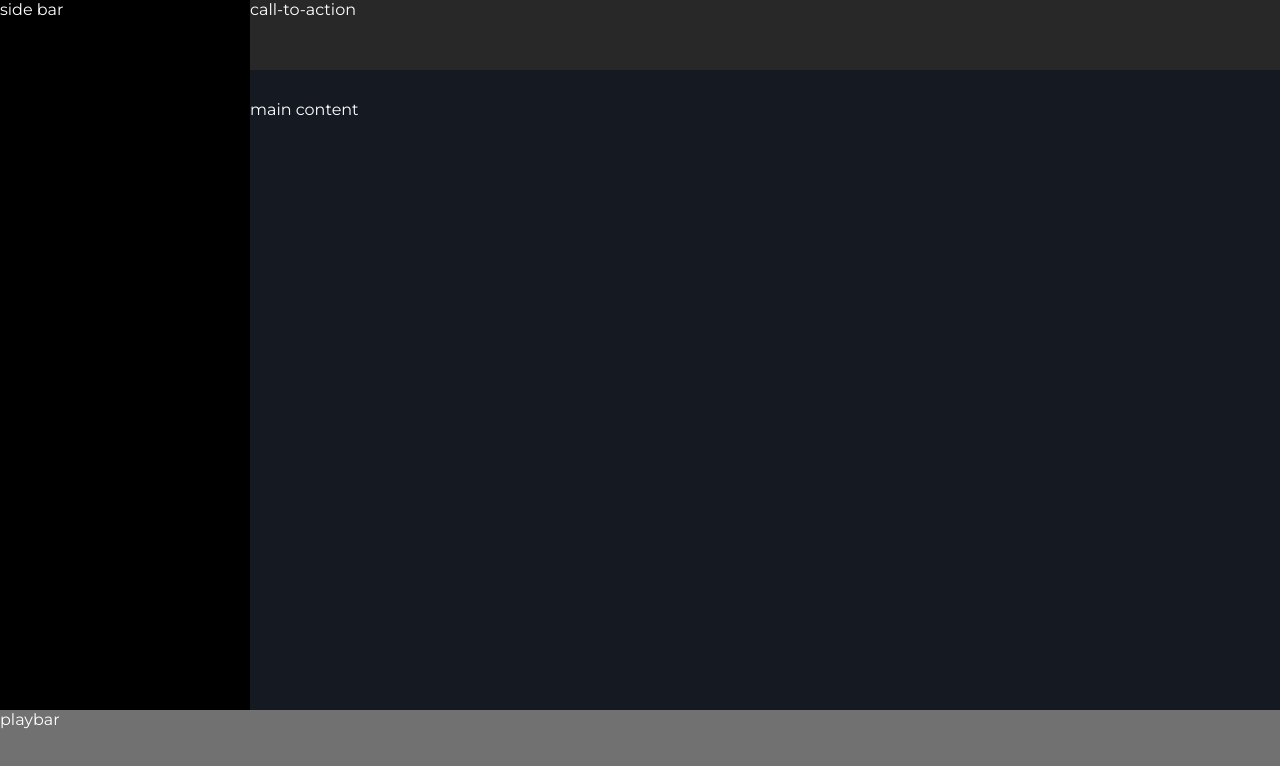
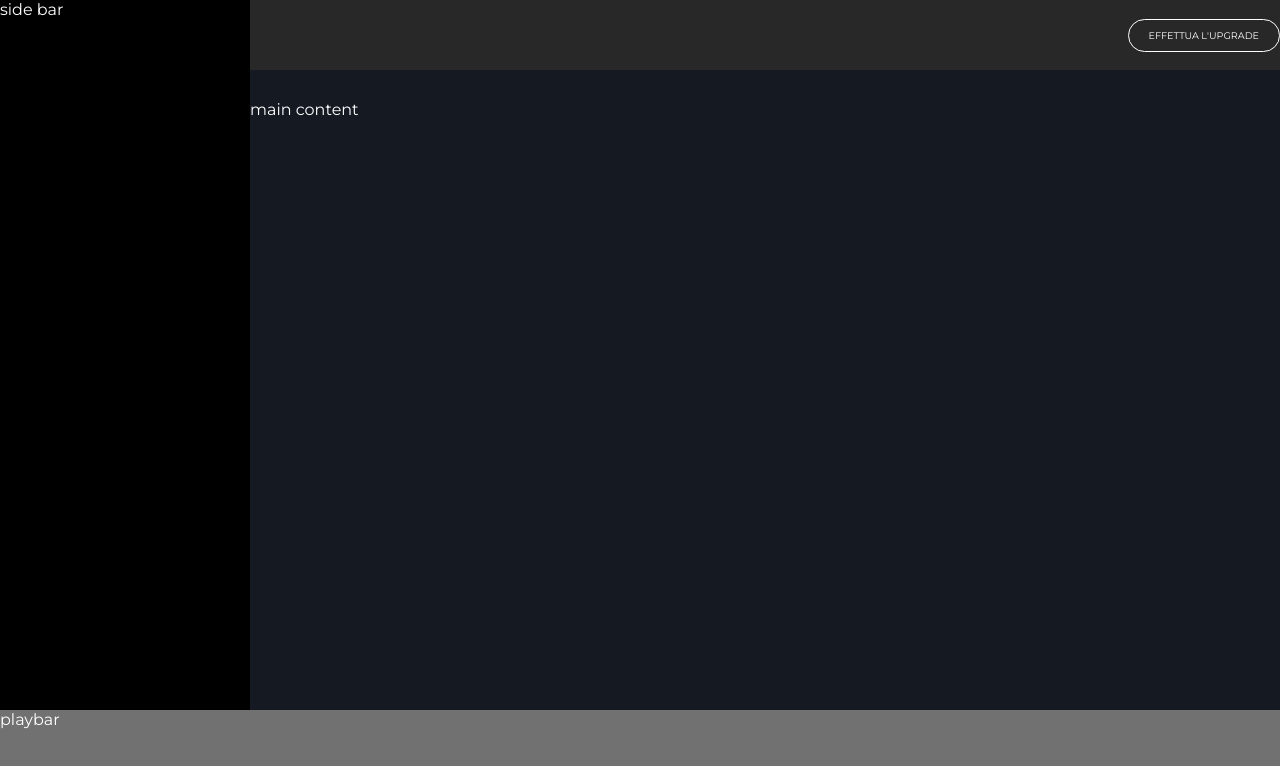
Before and after one commit to giovannimegliola/html-css-spotifyweb, a plain HTML site: page index.html in a window 1280 px wide. Drawn offline with Linux system fonts and the light colour scheme.

Commit message:
completed call-to-action section

```diff
--- a/css/style.css
+++ b/css/style.css
@@ -31,12 +31,33 @@ body{
     display: flex;
 }
 
+.reverse{
+    flex-direction: row-reverse;
+}
+
+.center {
+    align-items: center;
+}
+
 .primary-text{
     color: var(--color-white);
 }
 
 .secondary-text{
     color: var(--color-grey);
+}
+
+a {
+    text-decoration: none;
+}
+
+.btn {
+    padding: 10px 20px;
+    color: var(--color-white);
+    border: 1px solid white;
+    border-radius: 20px;
+    font-size: 0.6em;
+
 }
 
 
--- a/index.html
+++ b/index.html
@@ -12,7 +12,10 @@
 <body>
     <div class="wrapper primary-text">
 
-        <div id="call-to-action">call-to-action</div>
+        <div id="call-to-action" class="d-flex reverse center">
+            <a href="#" class="btn"> EFFETTUA L'UPGRADE</a>
+
+        </div>
 
         <main class="d-flex">
             <nav id="side-bar">side bar</nav>
```
